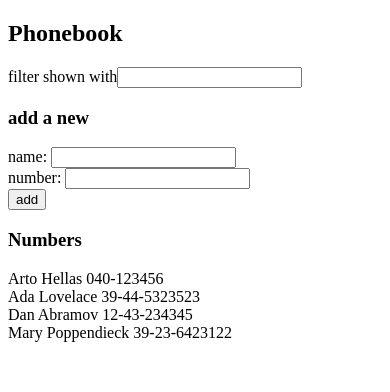
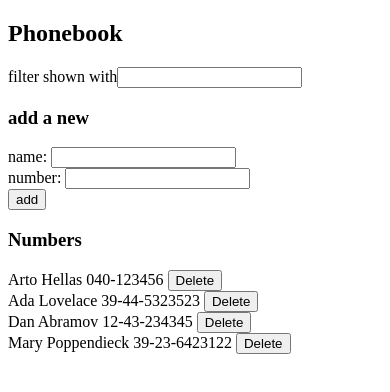
Before and after one commit to Anon2148/Part-2, a React (Vite) app in the folder phonebook/: page / in a window 390 px wide. Shown: the top 392 px of the page. Built offline with nearby package versions, Linux system fonts and the light colour scheme; data requests are answered from the project's data file.

Commit message:
feat: exercise 2.14, phonebook step 9 done

```diff
--- a/phonebook/src/App.jsx
+++ b/phonebook/src/App.jsx
@@ -55,6 +55,14 @@ const App = () => {
     }
   };
 
+  const handleDeletion = (id) => {
+    const personToDelete = persons.find((p) => p.id === id);
+    if (window.confirm(`Delete ${personToDelete.name}?`)) {
+      personService.deletePerson(id);
+      setPersons(persons.filter((p) => p.id !== id));
+    }
+  };
+
   return (
     <div>
       <h2>Phonebook</h2>
@@ -68,7 +76,7 @@ const App = () => {
         newNumber={newNumber}
       />
       <h3>Numbers</h3>
-      <Persons personsToShow={personsToShow} />
+      <Persons personsToShow={personsToShow} handleDeletion={handleDeletion} />
     </div>
   );
 };
--- a/phonebook/src/Person.jsx
+++ b/phonebook/src/Person.jsx
@@ -1,7 +1,12 @@
-const Person = ({ person }) => {
+const Person = ({ person, handleDeletion }) => {
+  const handleDeletion2 = () => {
+    handleDeletion(person.id);
+  };
   return (
     <>
-      {person.name} {person.number} <br />
+      {person.name} {person.number}{" "}
+      <button onClick={handleDeletion2}>Delete</button>
+      <br />
     </>
   );
 };
--- a/phonebook/src/Persons.jsx
+++ b/phonebook/src/Persons.jsx
@@ -1,8 +1,8 @@
 import Person from "./Person";
 
-const Persons = ({ personsToShow }) => {
+const Persons = ({ personsToShow, handleDeletion }) => {
   return personsToShow.map((person) => (
-    <Person key={person.name} person={person} />
+    <Person key={person.id} person={person} handleDeletion={handleDeletion} />
   ));
 };
 
--- a/phonebook/src/services.jsx
+++ b/phonebook/src/services.jsx
@@ -11,4 +11,9 @@ const create = (newObject) => {
   return response.then((response) => response.data);
 };
 
-export default { getAll, create };
+const deletePerson = (id) => {
+  const response = axios.delete(`${baseUrl}/${id}`);
+  return response.then((response) => response.data);
+};
+
+export default { getAll, create, deletePerson };
```
